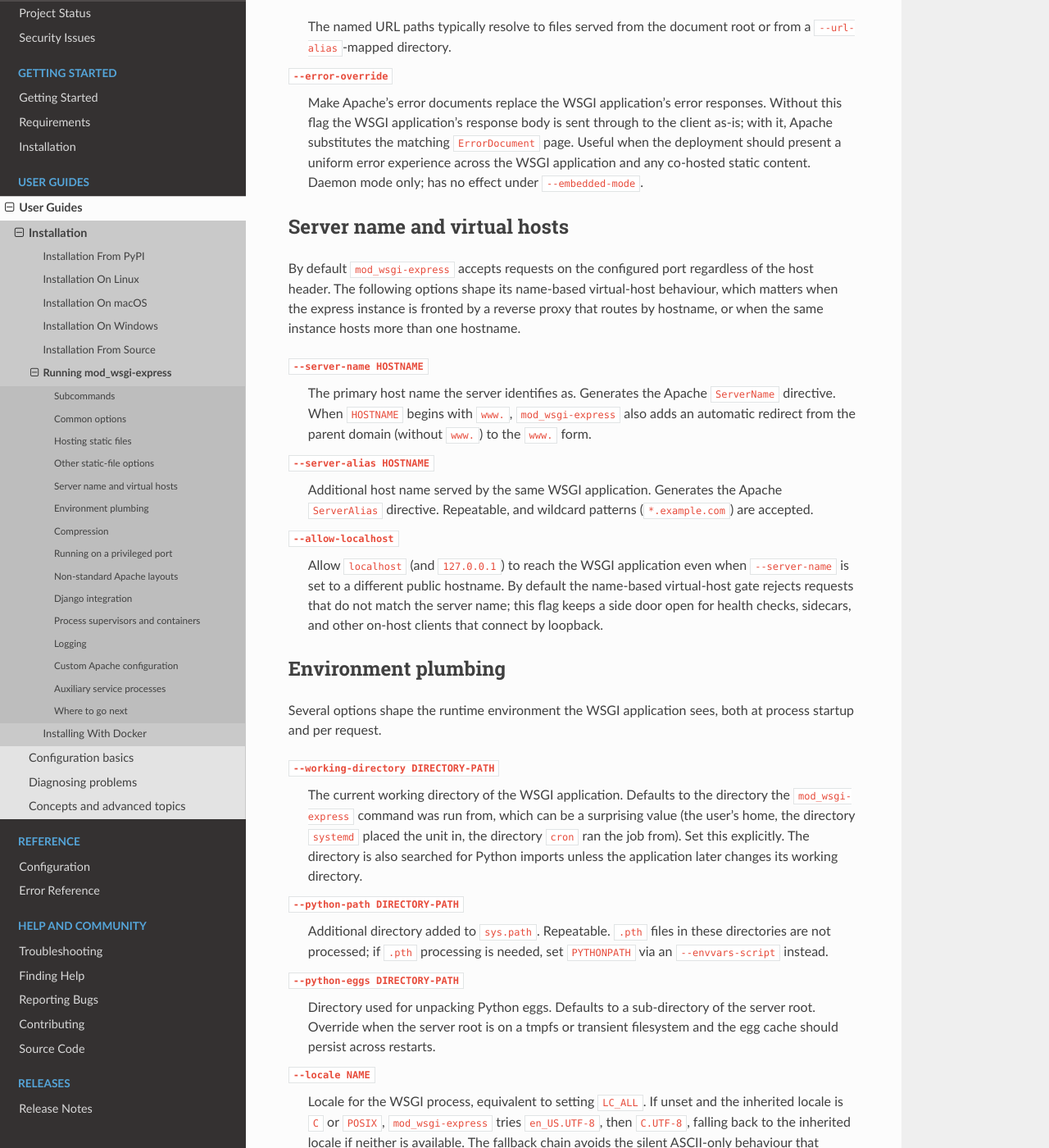
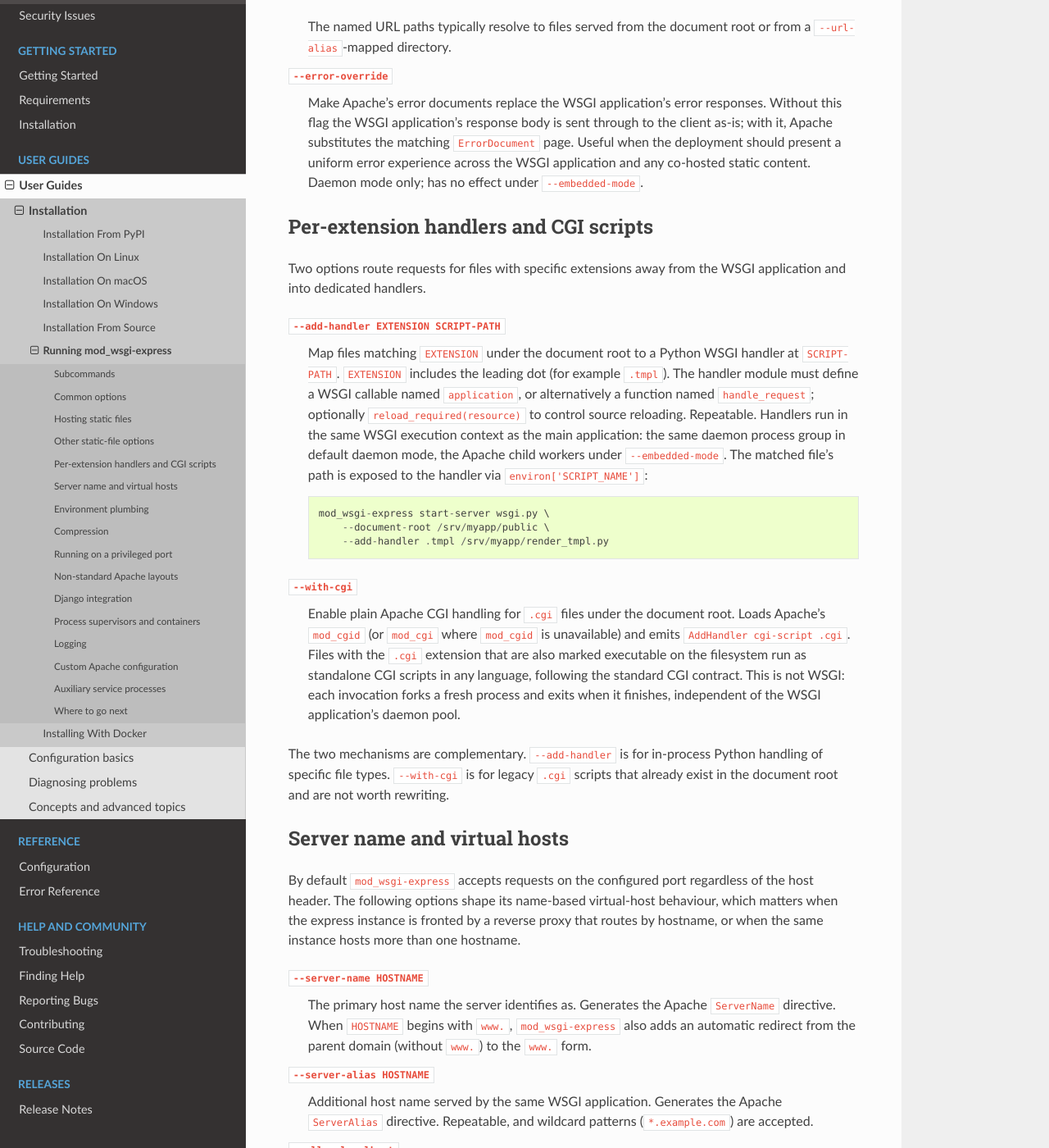
Before and after one commit to GrahamDumpleton/mod_wsgi, a Sphinx documentation site: the page built from docs/user-guides/mod-wsgi-express-quickstart.rst, in a window 1280 px wide and 1400 px high, scrolled down 3914 px. Shown: the whole window at 82% size. Built offline with Sphinx 7.4.7 and the Read the Docs theme 3.1.0, drawn with Linux system fonts in a browser that asks for light colours.

Commit message:
Fix --add-handler under --embedded-mode and document --add-handler / --with-cgi in mod-wsgi-express-quickstart.
The wsgi-resource handler script's process-group= was hardcoded to
the daemon-mode '<host>:<port>' group, which is only declared under
<IfDefine !EMBEDDED_MODE>. Under --embedded-mode the line referenced
a non-existent group and requests for any registered extension
returned 500 with WSGI0150 in the error log.

Mirror the conditional structure of the wsgi-handler block so the
process-group= value matches the active mode: '<host>:<port>' under
default daemon, '%{GLOBAL}' under embedded and ONE_PROCESS, omitted
under the Windows MPM ONE_PROCESS branch.

```diff
--- a/docs/user-guides/mod-wsgi-express-quickstart.rst
+++ b/docs/user-guides/mod-wsgi-express-quickstart.rst
@@ -228,6 +228,54 @@
     application and any co-hosted static content.
     Daemon mode only; has no effect under
     ``--embedded-mode``.
+
+Per-extension handlers and CGI scripts
+--------------------------------------
+
+Two options route requests for files with specific
+extensions away from the WSGI application and into
+dedicated handlers.
+
+``--add-handler EXTENSION SCRIPT-PATH``
+    Map files matching ``EXTENSION`` under the
+    document root to a Python WSGI handler at
+    ``SCRIPT-PATH``. ``EXTENSION`` includes the
+    leading dot (for example ``.tmpl``). The handler
+    module must define a WSGI callable named
+    ``application``, or alternatively a function
+    named ``handle_request``; optionally
+    ``reload_required(resource)`` to control source
+    reloading. Repeatable. Handlers run in the same
+    WSGI execution context as the main application:
+    the same daemon process group in default daemon
+    mode, the Apache child workers under
+    ``--embedded-mode``. The matched file's path is
+    exposed to the handler via
+    ``environ['SCRIPT_NAME']``::
+
+        mod_wsgi-express start-server wsgi.py \
+            --document-root /srv/myapp/public \
+            --add-handler .tmpl /srv/myapp/render_tmpl.py
+
+``--with-cgi``
+    Enable plain Apache CGI handling for ``.cgi``
+    files under the document root. Loads Apache's
+    ``mod_cgid`` (or ``mod_cgi`` where ``mod_cgid``
+    is unavailable) and emits
+    ``AddHandler cgi-script .cgi``. Files with the
+    ``.cgi`` extension that are also marked
+    executable on the filesystem run as standalone
+    CGI scripts in any language, following the
+    standard CGI contract. This is not WSGI: each
+    invocation forks a fresh process and exits when
+    it finishes, independent of the WSGI
+    application's daemon pool.
+
+The two mechanisms are complementary.
+``--add-handler`` is for in-process Python handling
+of specific file types. ``--with-cgi`` is for legacy
+``.cgi`` scripts that already exist in the document
+root and are not worth rewriting.
 
 Server name and virtual hosts
 -----------------------------
```
Also changed, not shown: src/server/__init__.py (+19 -0 lines).
